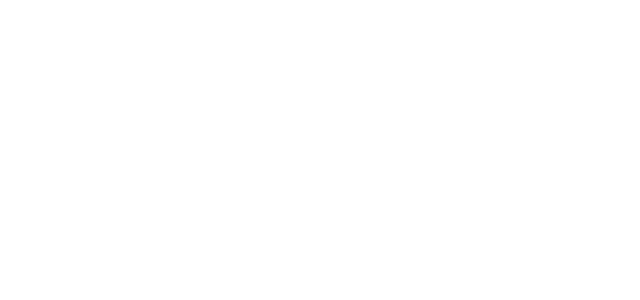
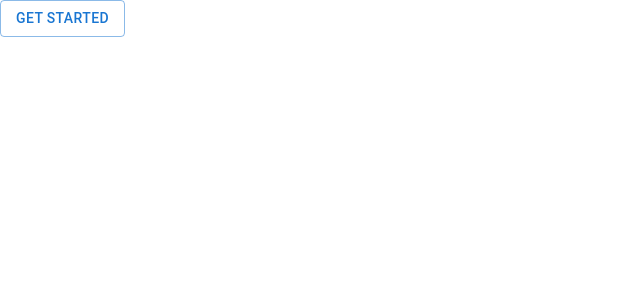
Before and after one commit to wubeabera123/e-commerce-jewelry, a React (Create React App) app: page / in a window 1280 px wide. Shown: the top 300 px of the page, without its empty margins (0-640 px from the left). Built offline with nearby package versions, Linux system fonts and the light colour scheme.

Commit message:
initial commit

```diff
--- a/public/index.html
+++ b/public/index.html
@@ -5,6 +5,7 @@
     <link rel="icon" href="%PUBLIC_URL%/favicon.ico" />
     <meta name="viewport" content="width=device-width, initial-scale=1" />
     <meta name="theme-color" content="#000000" />
+    <meta name="viewport" content="initial-scale=1, width=device-width" />
     <meta
       name="description"
       content="Web site created using create-react-app"
--- a/src/App.js
+++ b/src/App.js
@@ -1,9 +1,11 @@
+import React from "react";
+import Navigation from "./components/Navigation";
 
 function App() {
   return (
     <div className="App">
       <header className="App-header">
-
+           <Navigation/>
       </header>
     </div>
   );
--- /dev/null
+++ b/src/components/Navigation.jsx
@@ -0,0 +1,16 @@
+import React from "react";
+//import Button from 'react-bootstrap/Button';
+//import { ThemeProvider, createTheme } from '@mui/material/styles';
+import Button from '@mui/material/Button';
+import '@mui/material/styles';
+const Navigation = () => {
+
+    return (
+        <>
+          <Button variant="outlined">Get Started</Button>
+        </>
+     );
+
+}
+
+export default Navigation;
--- a/src/index.js
+++ b/src/index.js
@@ -2,6 +2,8 @@ import React from 'react';
 import ReactDOM from 'react-dom/client';
 import './index.css';
 import App from './App';
+import 'bootstrap/dist/css/bootstrap.css';
+import 'bootstrap/dist/js/bootstrap.js';
 import reportWebVitals from './reportWebVitals';
 
 const root = ReactDOM.createRoot(document.getElementById('root'));
```
Also changed, not shown: package.json (+13 -0 lines), 1 other file (tests, documents, lock files or other folders).
